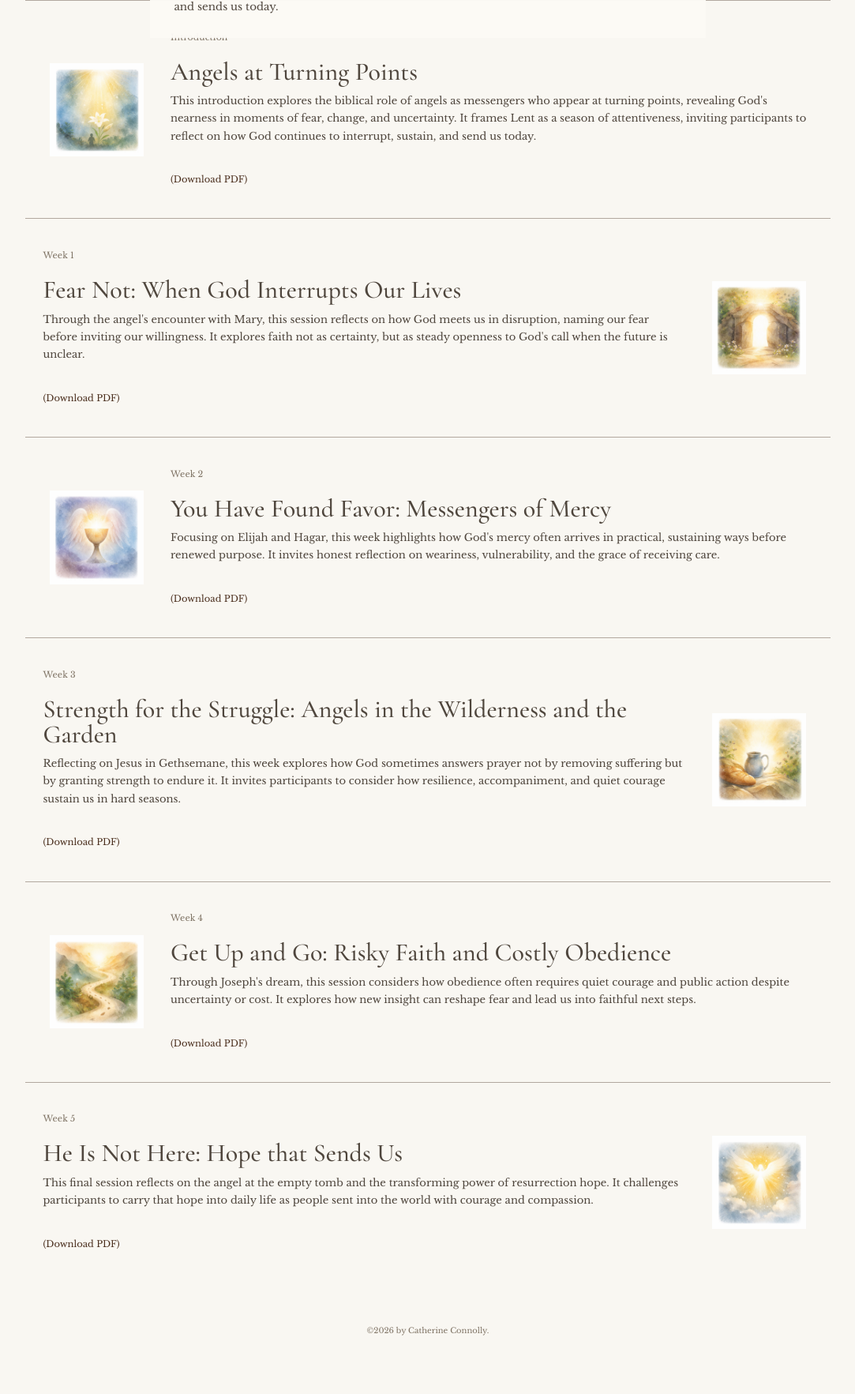
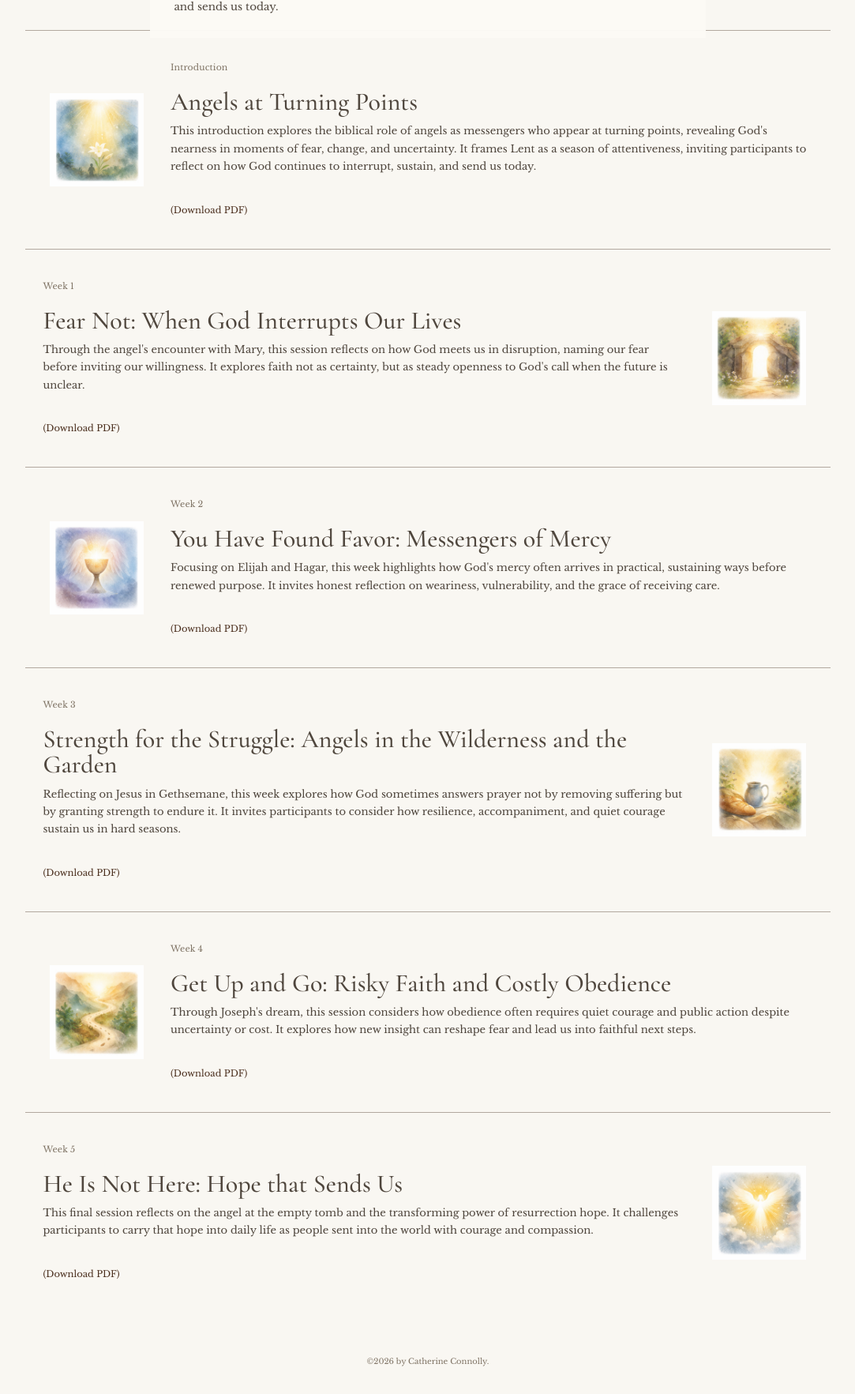
Before and after one commit to catconnolly-bit/website, a Jekyll site: the page built from lent-course.md, in a window 1280 px wide. Shown: the part 299-2064 px from the top of the page at 79% size, without its empty margins (98-1181 px from the left). Built offline with Jekyll 4.4.1, drawn with Linux system fonts in a browser that asks for light colours; before the commit the page ends 2025 px from its top, so only the background shows below that.

Commit message:
Adjust hero and lent course spacing

```diff
--- a/assets/css/site.css
+++ b/assets/css/site.css
@@ -204,14 +204,14 @@
 
 .home-hero {
   width: var(--shell);
-  min-height: 21rem;
+  min-height: 24rem;
   margin: 0 auto;
   display: grid;
   place-items: center;
   background-image:
     linear-gradient(180deg, rgba(55, 38, 24, 0.12), rgba(55, 38, 24, 0.28)),
     var(--home-hero-image);
-  background-position: center;
+  background-position: center 24%;
   background-size: cover;
   color: #fff;
   text-align: center;
@@ -380,7 +380,7 @@
 
 .page-divider {
   width: var(--shell);
-  margin: 4.7rem auto 0;
+  margin: 6rem auto 0;
   border: 0;
   border-top: 1px solid rgba(120, 104, 91, 0.55);
 }
@@ -417,7 +417,7 @@
 
 .course-outline {
   width: var(--shell);
-  margin: 0 auto;
+  margin: 2.4rem auto 0;
 }
 
 .course-week {
@@ -667,7 +667,8 @@
   }
 
   .home-hero {
-    min-height: 16rem;
+    min-height: 18rem;
+    background-position: center 18%;
   }
 
   .home-copy__lead,
```
